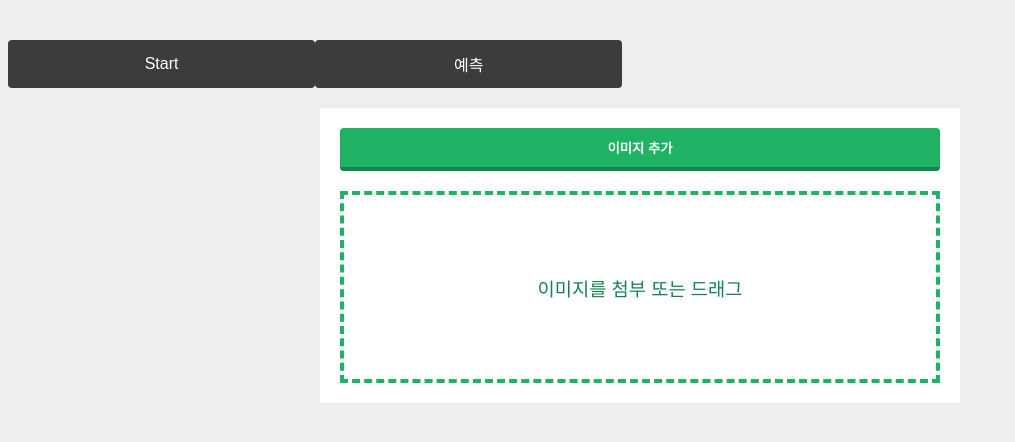
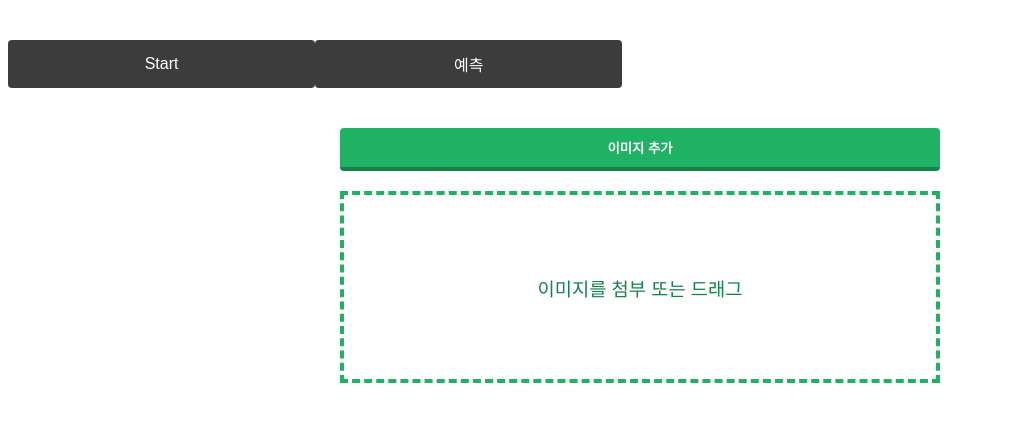
Before and after one commit to gitteor/SMJYP, a plain HTML site: page index.html in a window 1280 px wide. Shown: the whole page, without its empty margins (0-1015 px from the left). Drawn offline with nearby package versions, Linux system fonts and the light colour scheme.

Commit message:
Update style.css

```diff
--- a/style.css
+++ b/style.css
@@ -1,6 +1,6 @@
 body {
     font-family: sans-serif;
-    background-color: #eeeeee;
+    background-color: #ffffff;
   }
 
   .file-upload {
```
